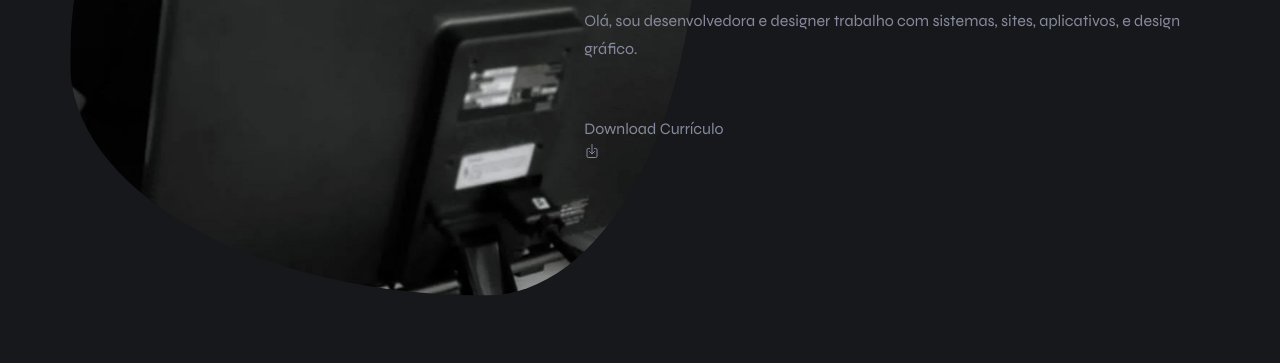
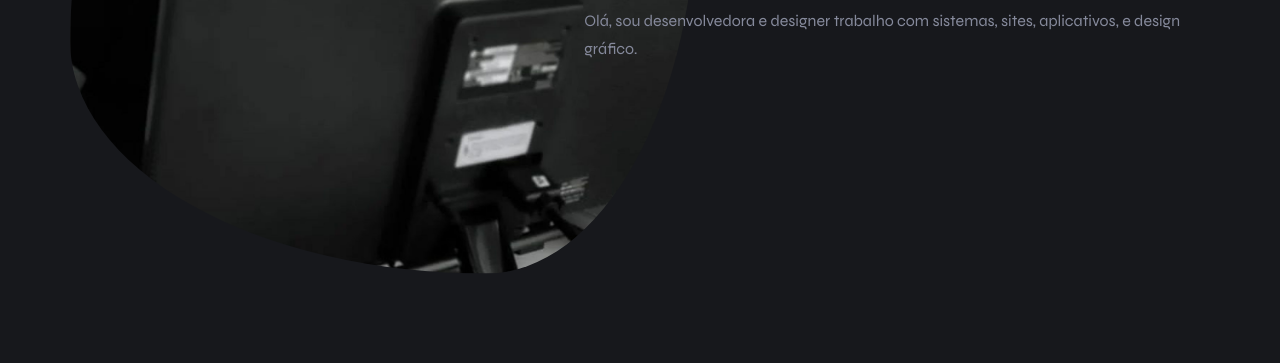
Before and after one commit to monsterdigital-ux/Pfolio-, a plain HTML site: page index.html in a window 1280 px wide. Shown: the part 436-799 px from the top of the page. Drawn offline with nearby package versions, Linux system fonts and the light colour scheme.

Commit message:
Update index.html

```diff
--- a/index.html
+++ b/index.html
@@ -130,12 +130,7 @@
 
             <p class="section-text">
               Olá, sou desenvolvedora e designer trabalho com sistemas, sites, aplicativos, e design gráfico.
-            </p>
 
-              <a href="https://github.com/monsterdigital-ux/curriculo amanda.pdf" download="curriculo amanda.pdf">Download Currículo</a>
-
-
-              <ion-icon name="download-outline" aria-hidden="true"></ion-icon>
             </a>
 
           </div>
```
